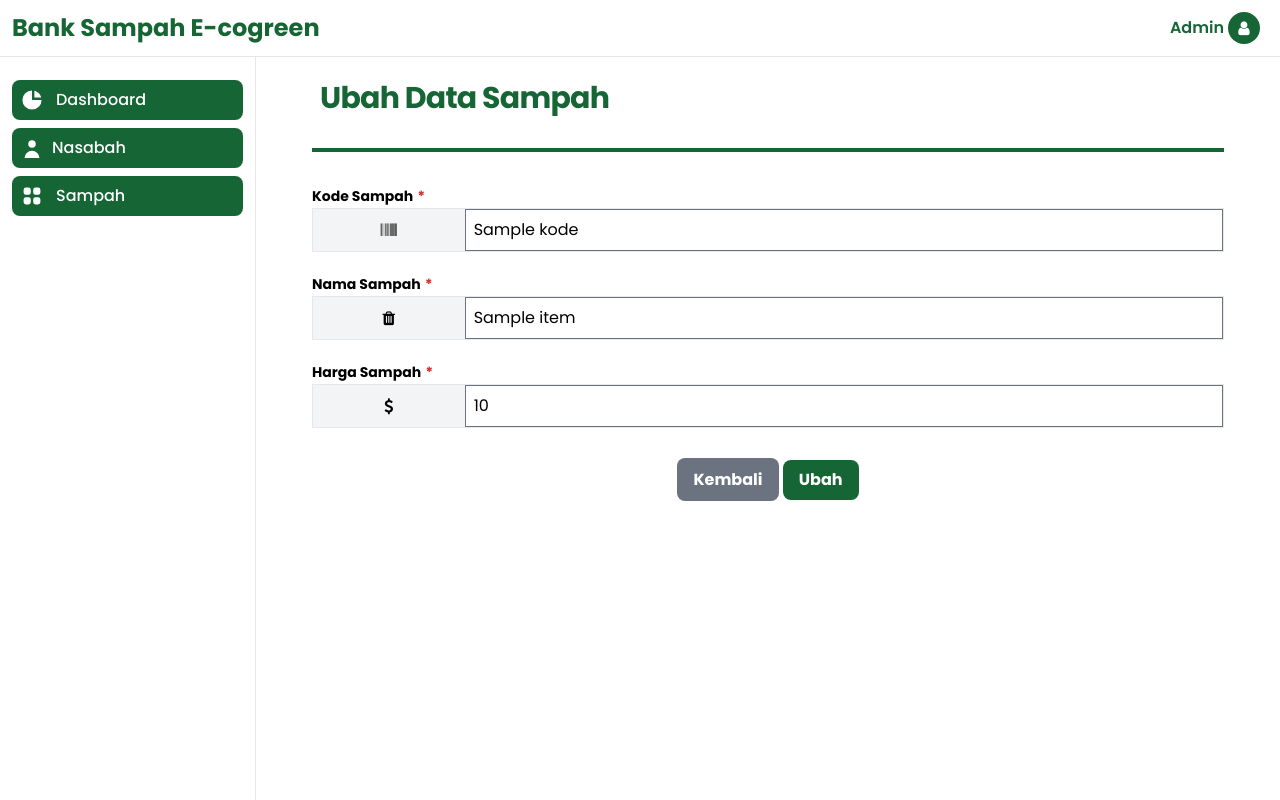
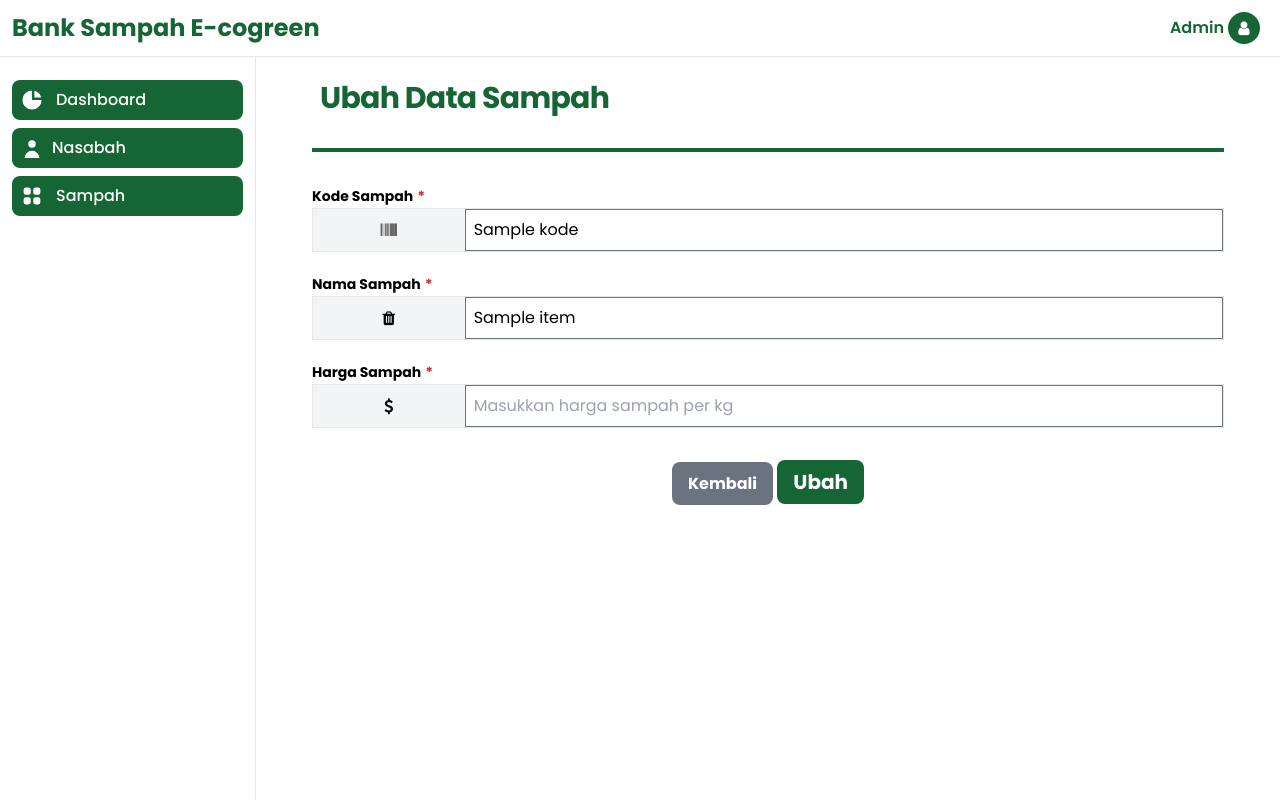
Before and after one commit to rosnawati30/bank-sampah, a PHP site: the page made by app/Views/sampah/sampah_update.php in a window 1280 px wide. Run offline with PHP 8.4, Linux system fonts and the light colour scheme; the template is opened without the code that fills it: most values are stand-ins (such as "Sample title", 1, 10 or a date in 2020); data that the repository does not hold is empty; some libraries are stand-ins or nearby versions.

Commit message:
bug fixing

```diff
--- a/app/Config/App.php
+++ b/app/Config/App.php
@@ -40,7 +40,7 @@
      * something else. If you have configured your web server to remove this file
      * from your site URIs, set this variable to an empty string.
      */
-    public string $indexPage = 'index.php';
+    public string $indexPage = '';
 
     /**
      * --------------------------------------------------------------------------
--- a/app/Controllers/Sampah.php
+++ b/app/Controllers/Sampah.php
@@ -48,7 +48,6 @@
     public function save()
     {
         if(!empty($this->request->getPost('id_sampah'))){
-
             if (!$this->validate([
                 'kode' => [
                     'rules' => 'required|min_length[5]|max_length[6]|is_unique[sampah.kode,sampah.id_sampah,'.$this->request->getPost('id_sampah').']',
@@ -78,7 +77,7 @@
                 ]
                 )) {
                 $this->session->setFlashdata('error', $this->validator->listErrors());
-                return redirect()->back()->withInput();
+                return redirect()->to('sampah/update/' . $this->request->getPost('id_sampah'))->withInput();
             }
             $post = [
                 'item' => $this->request->getPost('item'),
@@ -116,7 +115,7 @@
                 ]
                 )) {
                 $this->session->setFlashdata('error', $this->validator->listErrors());
-                return redirect()->back()->withInput();
+                return redirect()->to('sampah/create')->withInput();
             }
             $post = [
                 'item' => $this->request->getPost('item'),
--- a/app/Views/sampah/sampah_update.php
+++ b/app/Views/sampah/sampah_update.php
@@ -29,7 +29,7 @@
                                 name="kode"
                                 id="kode"
                                 class="w-10/12 focus:outline-none focus:text-black p-2"
-                                value="<?= isset($sampah['kode']) ? $sampah['kode'] : '' ?>"
+                                value="<?= old('kode') ?? isset($sampah['kode']) ? $sampah['kode'] : '' ?>"
                                 placeholder="Masukkan kode sampah"
                                 required="required"
                               />
@@ -47,7 +47,7 @@
                             name="item"
                             id="item"
                             class="w-10/12 focus:outline-none focus:text-black p-2"
-                            value="<?= isset($sampah['item']) ? $sampah['item'] : '' ?>"
+                            value="<?= old('item') ?? isset($sampah['item']) ? $sampah['item'] : '' ?>"
                             placeholder="Masukkan nama sampah"
                             required="required"
                         />
@@ -65,7 +65,7 @@
                             name="harga"
                             id="harga"
                             class="w-10/12 focus:outline-none focus:text-black p-2"
-                            value="<?= isset($sampah['harga']) ? $sampah['harga'] : '' ?>"
+                            value="<?= old('harga') ?? (isset($sampah['harga']) ? $sampah['harga'] : '') ?>"
                             placeholder="Masukkan harga sampah per kg"
                             required="required"
                         />
@@ -75,9 +75,9 @@
         </div>
 
         <div class="pb-12 pt-4 items-center justify-between sm:text-center">
-        <a href="/sampah" class="text-white text-l bg-gray-500 hover:bg-gray-700 focus:ring-4 focus:outline-none focus:ring-violet-300 font-bold rounded-lg px-4 py-[0.60rem] text-center mr-3 md:mr-0"
+        <a href="/sampah" class="text-white text-l bg-gray-500 hover:bg-gray-700 focus:ring-4 focus:outline-none focus:ring-green-300 font-bold rounded-lg px-4 py-[0.60rem] text-center mr-3 md:mr-0"
           >Kembali</a>
-        <button class="text-white text-l bg-green-800 hover:bg-green-600 focus:ring-4 focus:outline-none focus:ring-violet-300 font-bold rounded-lg px-4 py-2 text-center mr-3 md:mr-0"
+        <button class="text-white text-xl bg-green-800 hover:bg-green-600 focus:ring-4 focus:outline-none focus:ring-green-300 font-bold rounded-lg px-4 py-2 text-center mr-3 md:mr-0"
             type="submit"
             id="save">Ubah</button>
         </form>
```
Also changed, not shown: app/Views/sampah/sampah_add.php (+5 -2 lines).
